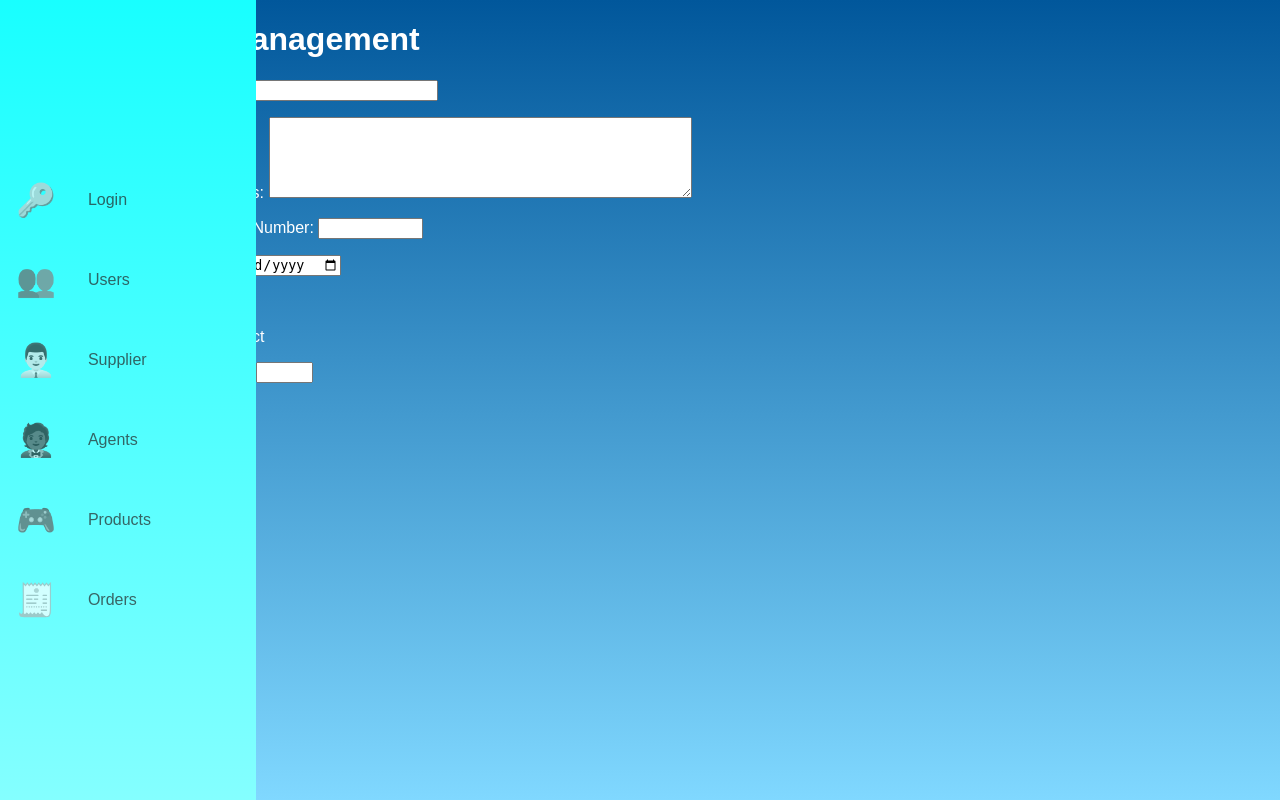
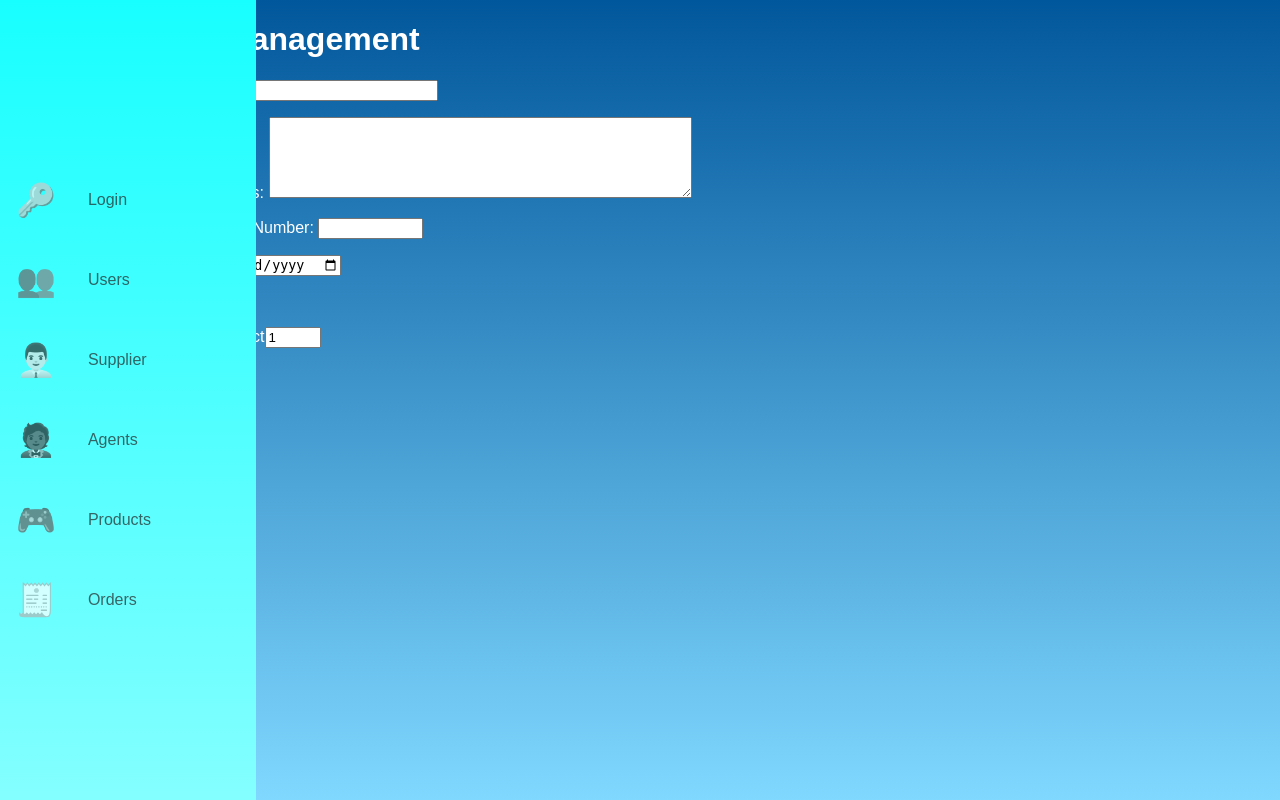
Before and after one commit to Pythoenixx/ProjectPhp, a PHP site: page /Order.php in a window 1280 px wide. Run offline with PHP 8.4, Linux system fonts and the light colour scheme; the visitor is signed in with stand-in values (Sample User, id 1); tables that the repository leaves empty or names only in its code hold one stand-in row (values such as "Sample post").

Commit message:
quantity

```diff
--- a/Order.php
+++ b/Order.php
@@ -38,11 +38,11 @@ include('./includes/header.html');
     while ($productRow = $productResult->fetch_assoc()) {
         $productId = $productRow['product_id'];
         $productName = $productRow['product_name'];
-        echo "<label><input type='checkbox' name='productID[]' value='$productId'> $productName</label><br>";
+        echo "<label><input type='checkbox' name='productID[]' value='$productId'> $productName</label>";
+        echo "<input type='number' name='productQuantity[$productId]' min='1' max='10' value='1'><br>";
     }
     ?>
 
-    <p>Product Quantity: <input type="text" name="productQuantity" size="4" maxlength="4" value="<?php if (isset($_POST['productQuantity'])) echo $_POST['productQuantity']; ?>"/></p>
     <p><input type="submit" name="submit" value="Add to Cart"/></p>
     <input type="hidden" name="submitted" value="TRUE" />
 
@@ -88,22 +88,6 @@ if (isset($_POST['submitted'])) {
         $errors[] = "You forgot to select any products.";
     }
 
-    // Check if the product quantity is empty
-    if (empty($_POST['productQuantity'])) {
-        $errors[] = "You forgot to enter the product quantity.";
-    } else {
-        // Check if the product quantity is a number
-        if (!is_numeric($_POST['productQuantity'])) {
-            $errors[] = "The product quantity must be a number.";
-        } else {
-            // Check if the product quantity is within the limit
-            $productQuantity = intval($_POST['productQuantity']);
-            if ($productQuantity < 1 || $productQuantity > 10) {
-                $errors[] = "The product quantity must be between 1 and 10.";
-            }
-        }
-    }
-
     // If there are any errors, display them to the user
     if (!empty($errors)) {
         foreach ($errors as $error) {
@@ -118,13 +102,13 @@ if (isset($_POST['submitted'])) {
             $product = $productResult->fetch_assoc();
 
             // If the product is in stock, create the order
-            if ($product && $product['quantity'] >= $_POST['productQuantity']) {
+            if ($product && $product['quantity'] >= $_POST['productQuantity'][$productId]) {
                 // Insert the order into the database
                 $customerName = $_POST['customerName'];
                 $customerAddress = $_POST['customerAddress'];
                 $customerPhone = $_POST['customerPhone'];
                 $orderDate = $_POST['date'];
-                $productQuantity = $_POST['productQuantity'];
+                $productQuantity = $_POST['productQuantity'][$productId];
 
                 $sql = "INSERT INTO orders (agent_id, customer_name, customer_address, customer_phone, order_date, product_id, order_quantity, status) VALUES ('$agentId', '$customerName', '$customerAddress', '$customerPhone', '$orderDate', '$productId', '$productQuantity', 'pending')";
                 $stmt = $dbc->prepare($sql);
```
